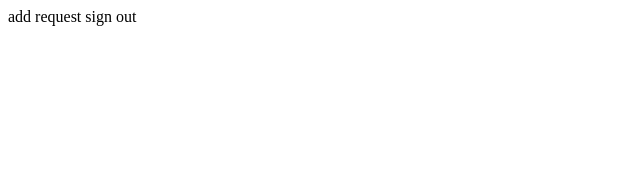
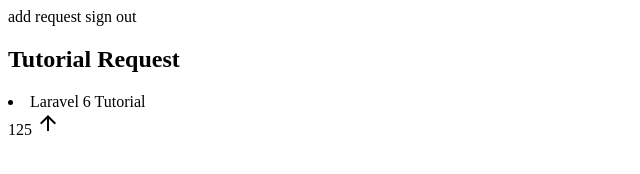
Before and after one commit to Rillwz/Firebase-Functions, a plain HTML site: page public/index.html in a window 1280 px wide. Shown: the whole page, without its empty margins (0-640 px from the left). Drawn offline with Linux system fonts and the light colour scheme.

Commit message:
Add Section

```diff
--- a/public/index.html
+++ b/public/index.html
@@ -14,6 +14,19 @@
           <a class="sign-out">sign out</a>
         </nav>
       </header>
+
+      <section class="content">
+        <h1>Tutorial Request</h1>
+        <ui class="request-list">
+          <li>
+            <span class="text">Laravel 6 Tutorial</span>
+            <div>
+              <span class="votes">125</span>
+              <i class="material-icons upvote">arrow_upward</i>
+            </div>
+          </li>
+        </ui>
+      </section>
 
         <script type="module">
         // Import the functions you need from the SDKs you need
```
